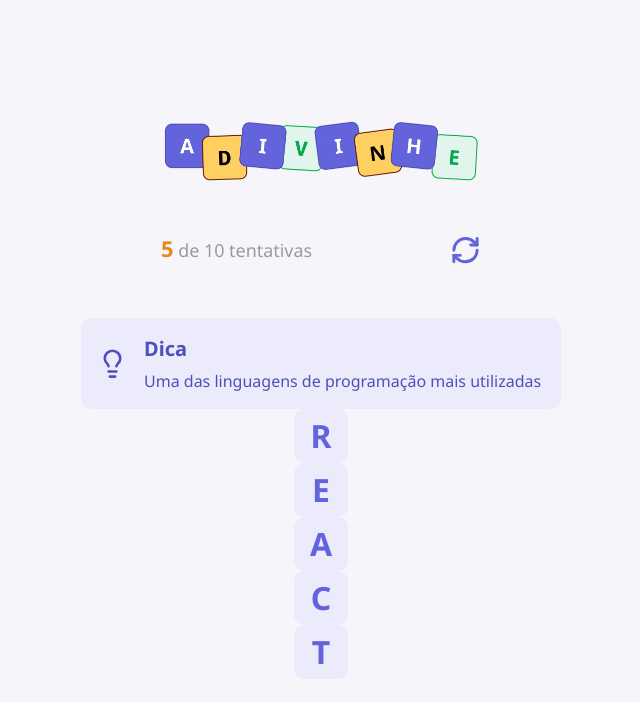
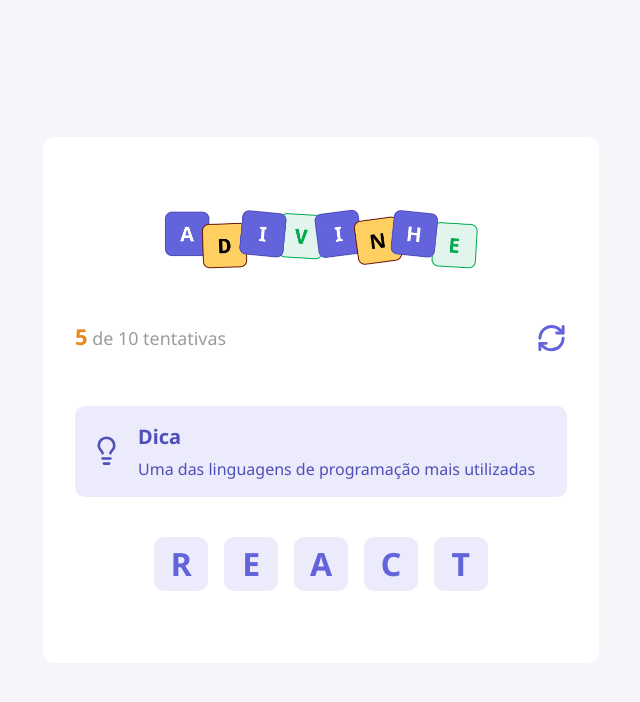
Before and after one commit to VictorMartinsD/adivinhe, a React (Vite) app: page / in a window 1280 px wide. Shown: the top 702 px of the page, without its empty margins (319-959 px from the left). Built offline with nearby package versions, Linux system fonts and the light colour scheme.

Commit message:
style: structure main layout and letter grid container

```diff
--- a/src/App.tsx
+++ b/src/App.tsx
@@ -9,13 +9,19 @@ export default function App() {
   }
   return (
     <div className={styles.container}>
+      <main>
         <Header current={5} max={10} onRestart={handleRestartGame} />
+
         <Tip tip="Uma das linguagens de programação mais utilizadas" />
+
+        <div className={styles.word}>
           <Letter value="R" />
           <Letter value="E" />
           <Letter value="A" />
           <Letter value="C" />
           <Letter value="T" />
         </div>
+      </main>
+    </div>
   );
 }
--- a/src/app.module.css
+++ b/src/app.module.css
@@ -9,3 +9,22 @@
   align-items: center;
   flex-direction: column;
 }
+
+.container main {
+  width: 556px;
+
+  background-color: #ffffff;
+  padding: 2rem;
+  padding-top: 4.5rem;
+  border-radius: 0.75rem;
+}
+
+.container .word {
+  width: 100%;
+  display: flex;
+  justify-content: center;
+  flex-wrap: wrap;
+  gap: 1rem;
+
+  margin: 2.5rem 0;
+}
--- a/src/components/Header/styles.module.css
+++ b/src/components/Header/styles.module.css
@@ -1,6 +1,5 @@
 .container {
   width: 100%;
-  max-width: 20rem;
   display: flex;
   flex-direction: column;
   align-items: center;
```
Lines whose indentation alone changed are shown as unchanged.
